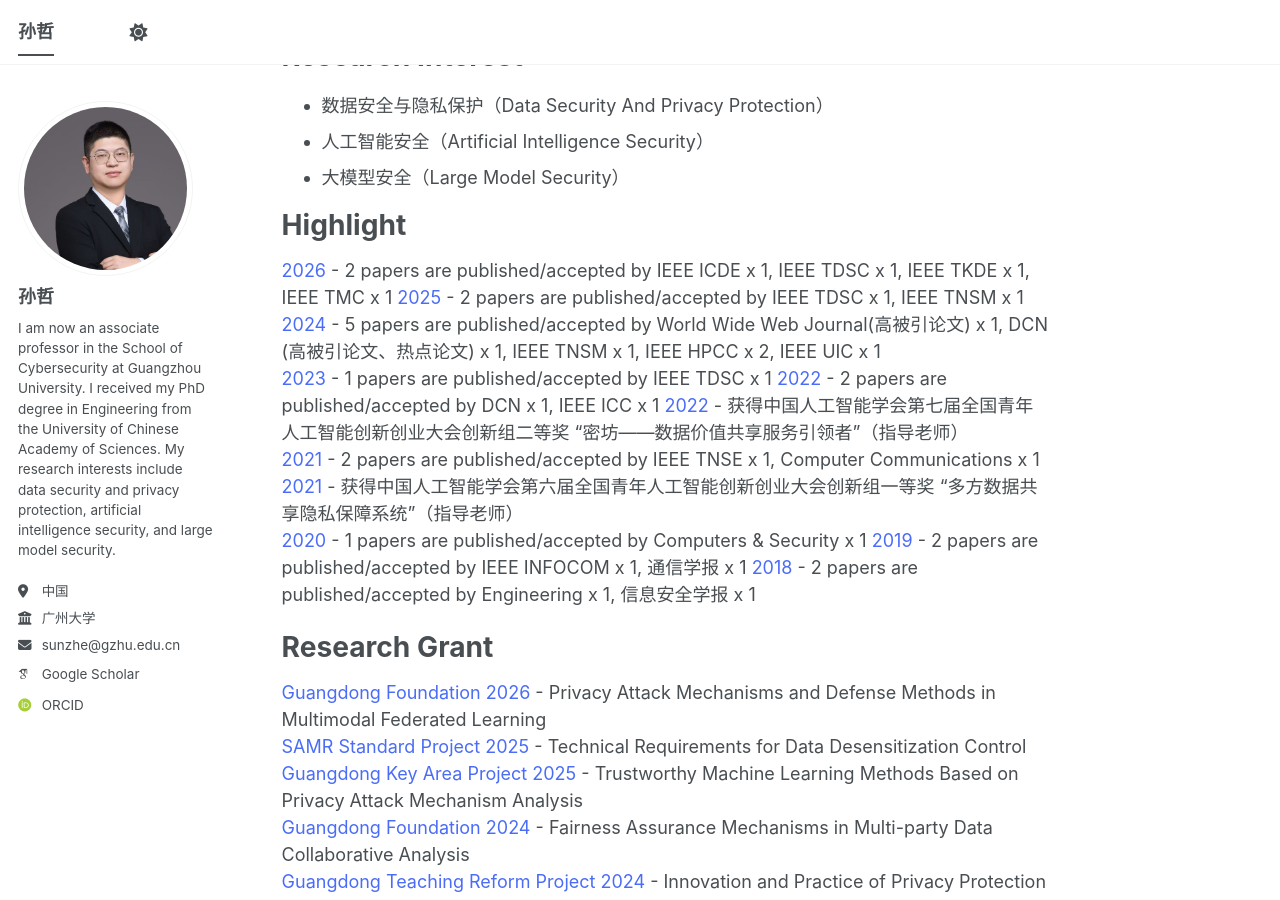
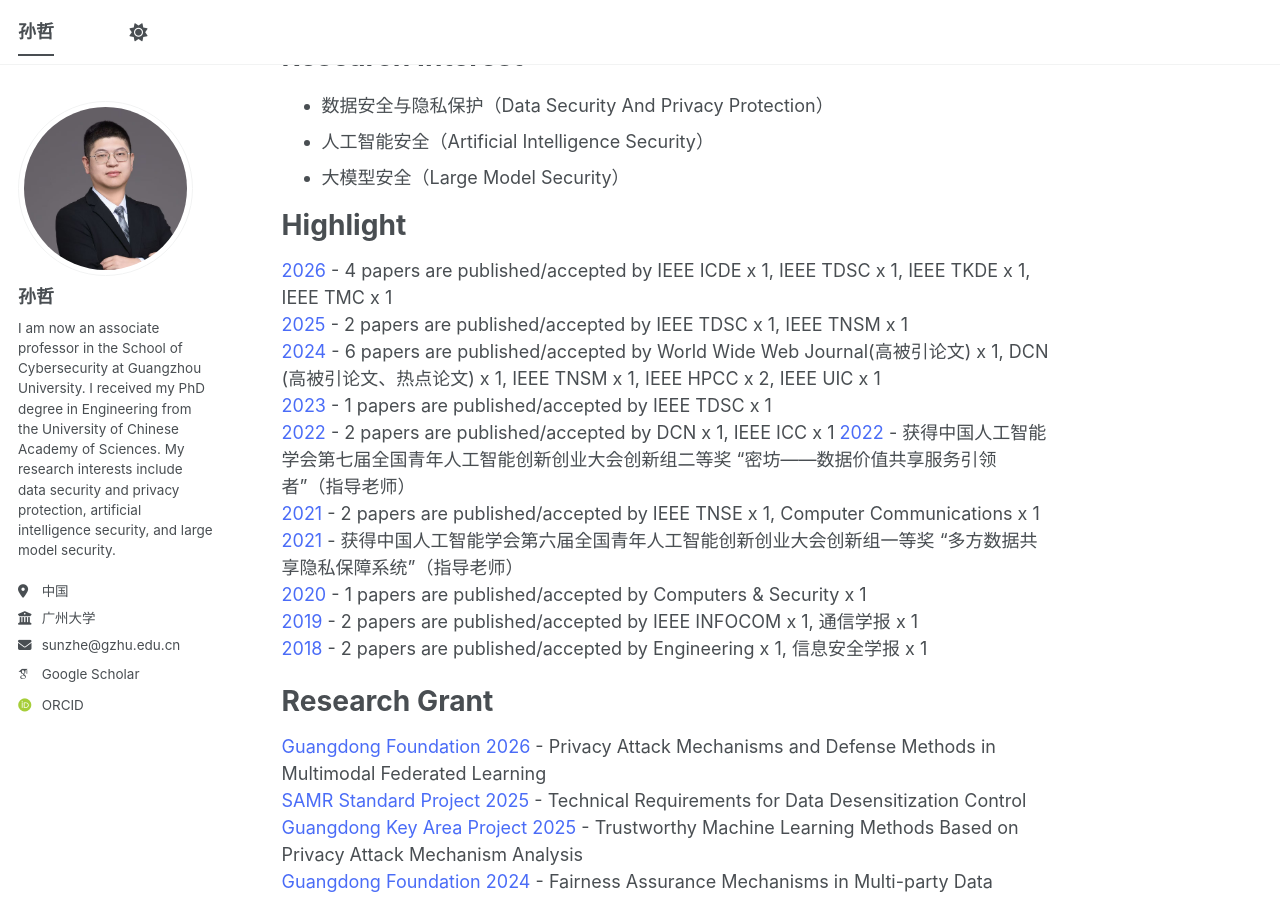
Before and after one commit to ZheSun208/ZheSun208.github.io, a Jekyll site: the page built from _pages/about.md, in a window 1280 px wide and 900 px high, scrolled down 592 px. Built offline with Jekyll 4.4.1, drawn with Linux system fonts in a browser that asks for light colours; some web fonts are replaced; a script bundle is joined from its source files by our own code; library files that are not in the unit come from our copies.

Commit message:
Update about.md

```diff
--- a/_pages/about.md
+++ b/_pages/about.md
@@ -27,9 +27,9 @@
 
 Highlight
 ======
-<span style="color:#4a6cf7;">2026</span> - 2 papers are published/accepted by IEEE ICDE x 1, IEEE TDSC x 1, IEEE TKDE x 1, IEEE TMC x 1
+<span style="color:#4a6cf7;">2026</span> - 4 papers are published/accepted by IEEE ICDE x 1, IEEE TDSC x 1, IEEE TKDE x 1, IEEE TMC x 1
 <span style="color:#4a6cf7;">2025</span> - 2 papers are published/accepted by IEEE TDSC x 1, IEEE TNSM x 1
-<span style="color:#4a6cf7;">2024</span> - 5 papers are published/accepted by World Wide Web Journal(高被引论文) x 1, DCN (高被引论文、热点论文) x 1, IEEE TNSM x 1, IEEE HPCC x 2, IEEE UIC x 1
+<span style="color:#4a6cf7;">2024</span> - 6 papers are published/accepted by World Wide Web Journal(高被引论文) x 1, DCN (高被引论文、热点论文) x 1, IEEE TNSM x 1, IEEE HPCC x 2, IEEE UIC x 1
 <span style="color:#4a6cf7;">2023</span> - 1 papers are published/accepted by IEEE TDSC x 1
 <span style="color:#4a6cf7;">2022</span> - 2 papers are published/accepted by DCN x 1, IEEE ICC x 1
 <span style="color:#4a6cf7;">2022</span> - 获得中国人工智能学会第七届全国青年人工智能创新创业大会创新组二等奖 “密坊——数据价值共享服务引领者”（指导老师）
```
